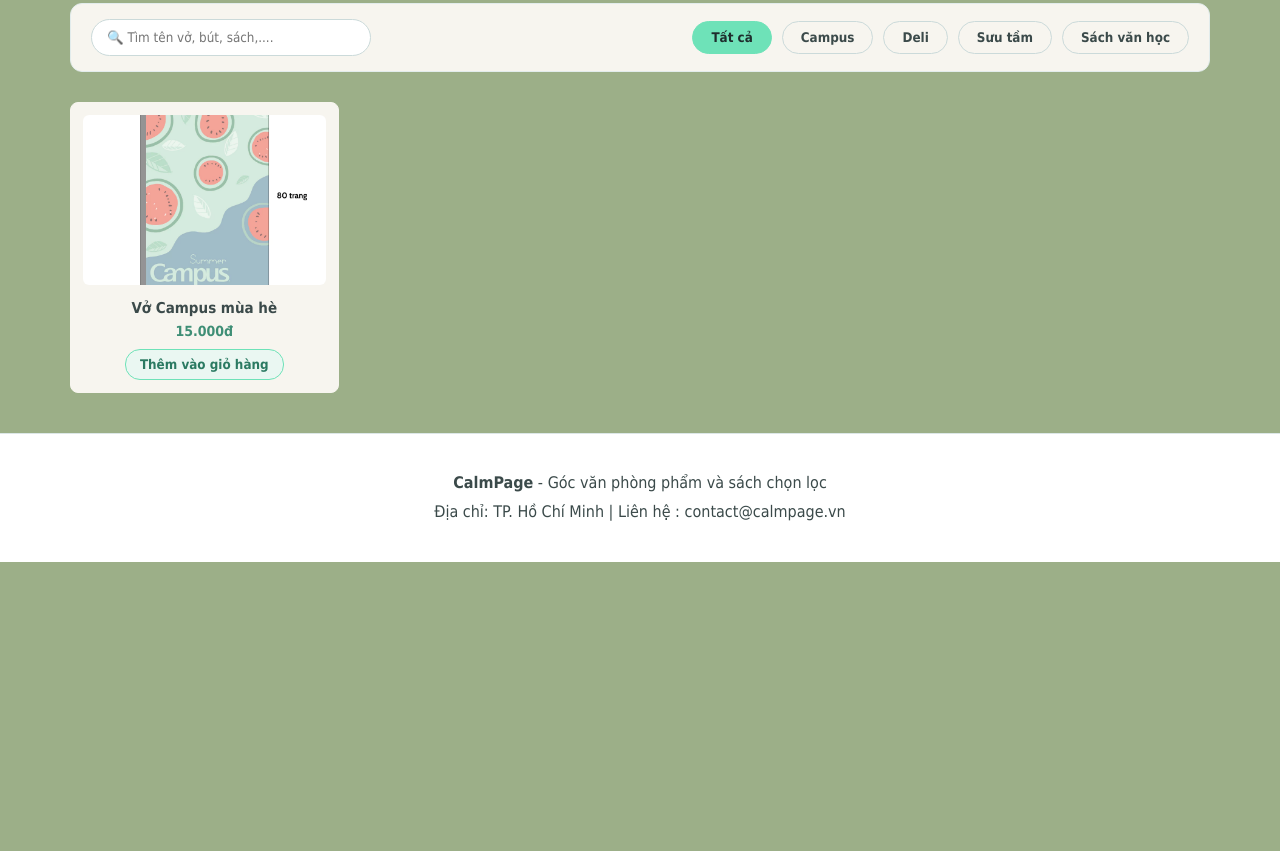
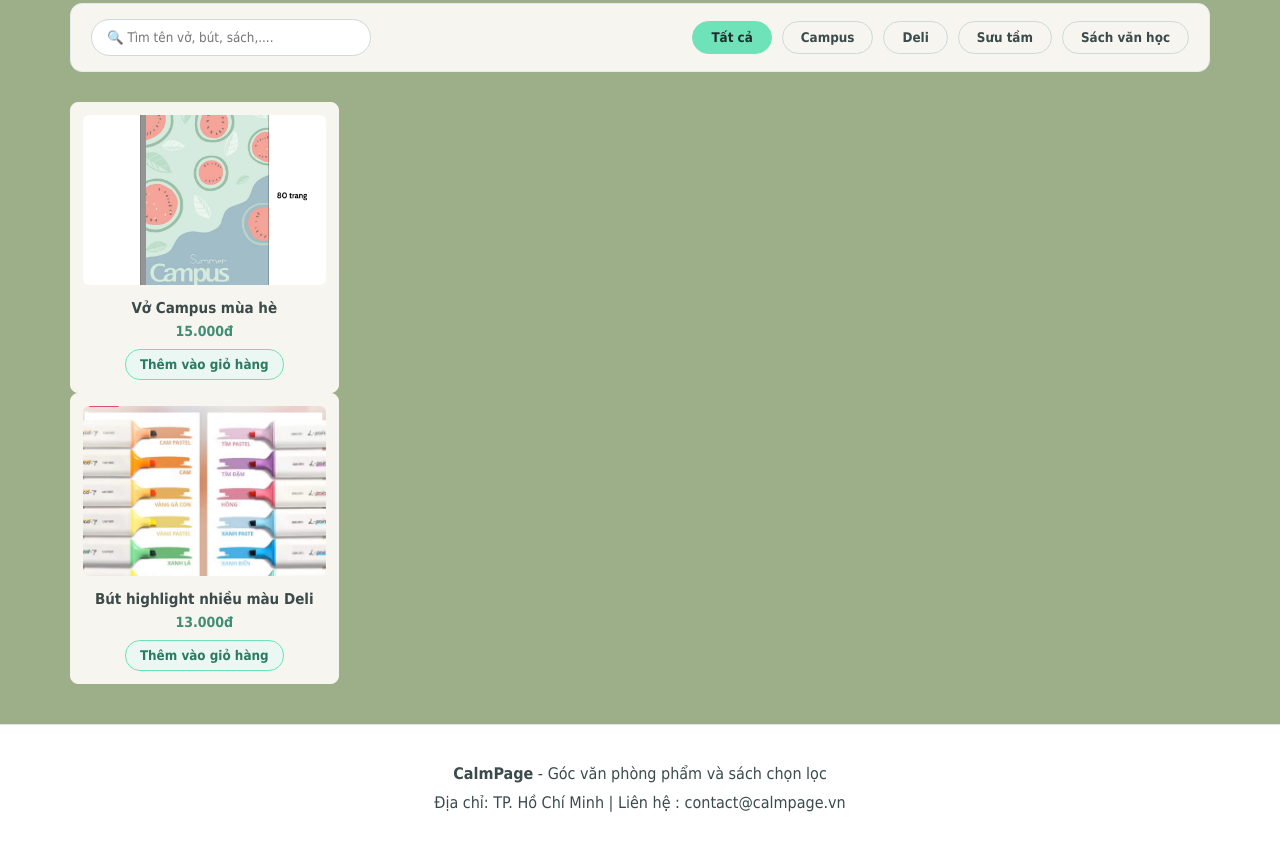
Before and after one commit to tdzat2407/Stationery-Store, a plain HTML site: page products.html in a window 1280 px wide. Shown: the part 185-1036 px from the top of the page. Before the commit the page ends 800 px from the top, so only its background shows below. Drawn offline with Linux system fonts and the light colour scheme.

Commit message:
them san pham vao products

```diff
--- a/products.html
+++ b/products.html
@@ -49,6 +49,14 @@
             <button class="nut-them-gio">Thêm vào giỏ hàng</button>
         </div>
     </div>
+    <div class="luoi-tat-ca-sp" id="danh-sach-sp">
+        <div class="o-sp" data-loai="deli">
+            <img src="img/deli/but-highlight.png" alt="Bút highlight nhiều màu Deli">
+            <h3>Bút highlight nhiều màu Deli</h3>
+            <p class="gia">13.000đ</p>
+            <button class="nut-them-gio">Thêm vào giỏ hàng</button>
+        </div>
+    </div>
 
 <!--o tren la khu vuc them sp-->
     </main>
```
